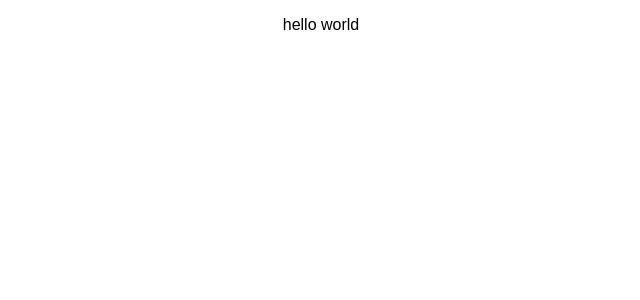
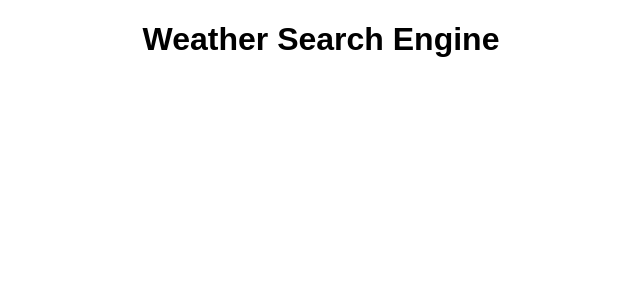
Before and after one commit to ahrianeramos/convert-codesandbox-to-vscode, a React (Create React App) app: page / in a window 1280 px wide. Shown: the top 300 px of the page, without its empty margins (319-959 px from the left). Built offline with nearby package versions, Linux system fonts and the light colour scheme.

Commit message:
Update App.js

```diff
--- a/src/App.js
+++ b/src/App.js
@@ -3,9 +3,8 @@ import './App.css';
 function App() {
   return (
     <div className="App">
-      <header className="App-header">
-      <p>hello world</p>
-      </header>
+      <h1>Weather Search Engine</h1>
+      <p></p>
     </div>
   );
 }
```
